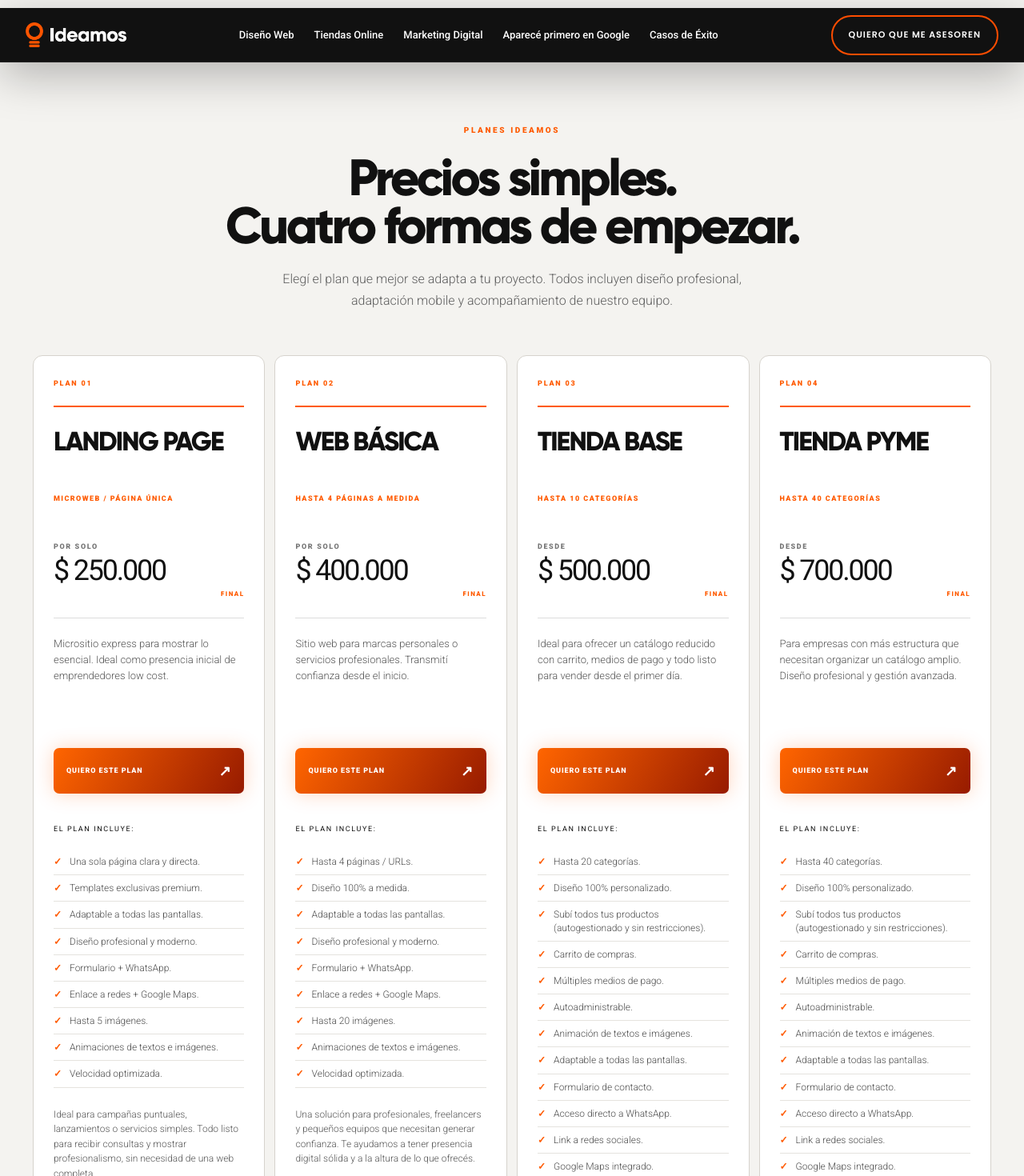
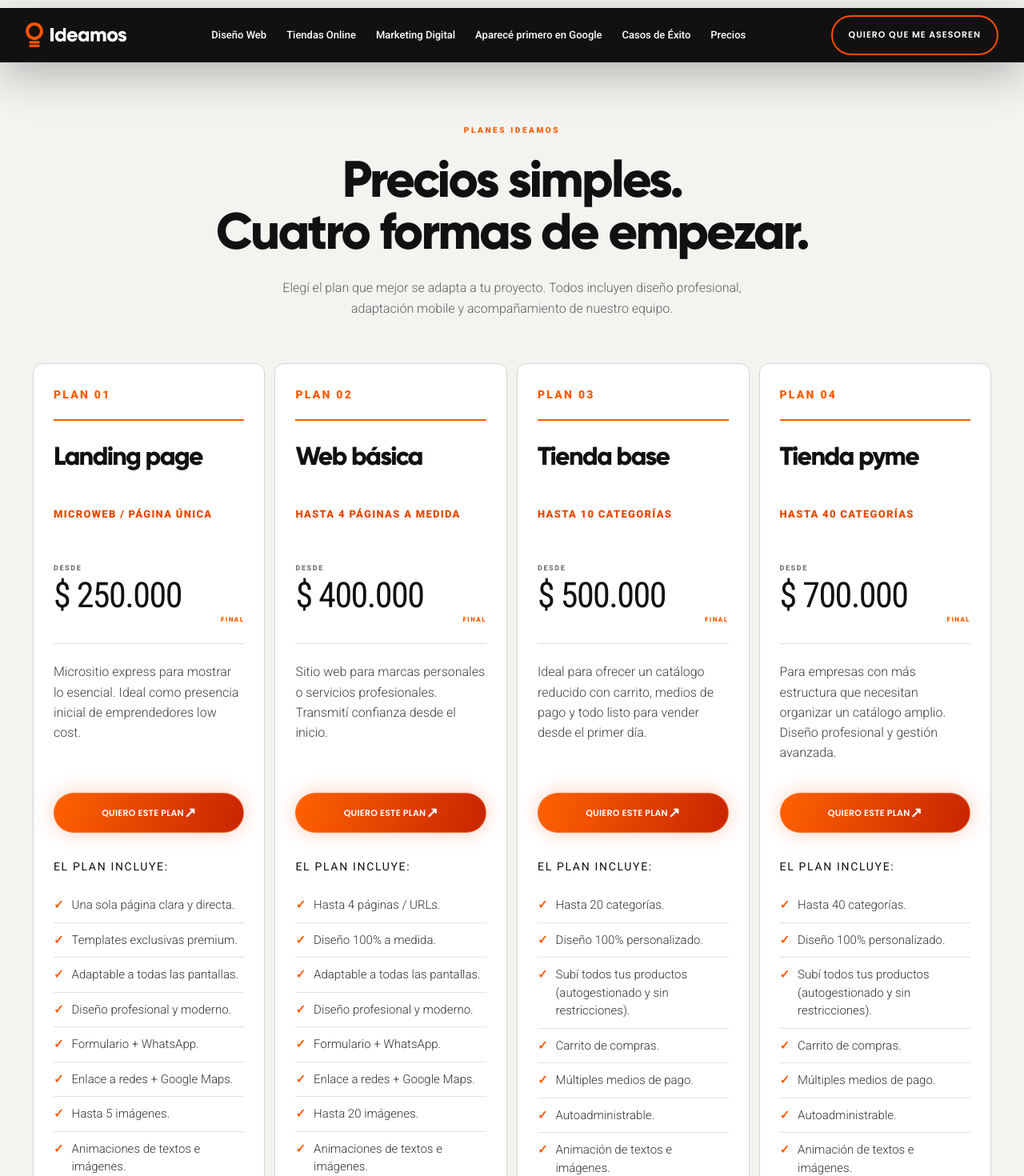
Before and after one commit to ideamosestudio/ideamosdemo, a Next.js app: page /precios in a window 1280 px wide. Shown: the top 1470 px of the page at 80% size. Built offline with nearby package versions, Linux system fonts and the light colour scheme.

Commit message:
Improve pricing page readability and navigation

```diff
--- a/app/layout.tsx
+++ b/app/layout.tsx
@@ -24,7 +24,7 @@ export default function RootLayout({
       <head>
         <link rel="preconnect" href="https://fonts.googleapis.com" />
         <link rel="preconnect" href="https://fonts.gstatic.com" crossOrigin="anonymous" />
-        <link href="https://fonts.googleapis.com/css2?family=Poppins:wght@400;600;700&family=Roboto:wght@300;400;500;700;900&display=swap" rel="stylesheet" />
+        <link href="https://fonts.googleapis.com/css2?family=Poppins:wght@400;600;700&family=Roboto+Condensed:wght@300;400;500;600;700&family=Roboto:wght@300;400;500;700;900&display=swap" rel="stylesheet" />
       </head>
       <body>{children}</body>
     </html>
--- a/app/page.tsx
+++ b/app/page.tsx
@@ -53,7 +53,7 @@ export default function Home() {
     <header className={`nav ${scrolled ? "nav-black" : ""}`}>
       <a href="#inicio" className="brand"><img src={asset("/logos/ideamos-light.webp")} alt="Ideamos" /></a>
       <nav className="nav-links desktop-navigation">
-        <a href={asset("/diseno-web-autoadministrable/")}>Diseño Web</a><a href={asset("/tiendas-online/")}>Tiendas Online</a><a href={asset("/marketing-digital/")}>Marketing Digital</a><a href={asset("/posicionamiento-web/")}>Aparecé primero en Google</a><a href={asset("/casos-de-exito/")}>Casos de Éxito</a>
+        <a href={asset("/diseno-web-autoadministrable/")}>Diseño Web</a><a href={asset("/tiendas-online/")}>Tiendas Online</a><a href={asset("/marketing-digital/")}>Marketing Digital</a><a href={asset("/posicionamiento-web/")}>Aparecé primero en Google</a><a href={asset("/casos-de-exito/")}>Casos de Éxito</a><a href={asset("/precios/")}>Precios</a>
       </nav>
       <a className="nav-contact" href="https://wa.link/wgb5pk">Quiero que me asesoren</a>
       <MobileMenu
@@ -64,6 +64,7 @@ export default function Home() {
           { label: "Marketing Digital", href: asset("/marketing-digital/") },
           { label: "Aparecé primero en Google", href: asset("/posicionamiento-web/") },
           { label: "Casos de Éxito", href: asset("/casos-de-exito/") },
+          { label: "Precios", href: asset("/precios/") },
         ]}
       />
     </header>
--- a/app/precios/page.tsx
+++ b/app/precios/page.tsx
@@ -13,13 +13,14 @@ const navigation = [
   ["Marketing Digital", "marketing-digital"],
   ["Aparecé primero en Google", "posicionamiento-web"],
   ["Casos de Éxito", "casos-de-exito"],
+  ["Precios", "precios"],
 ];
 
 const plans = [
   {
-    name: "Landing Page",
+    name: "Landing page",
     detail: "Microweb / página única",
-    priceLabel: "Por solo",
+    priceLabel: "Desde",
     price: "$ 250.000",
     description: "Micrositio express para mostrar lo esencial. Ideal como presencia inicial de emprendedores low cost.",
     closing: "Ideal para campañas puntuales, lanzamientos o servicios simples. Todo listo para recibir consultas y mostrar profesionalismo, sin necesidad de una web completa.",
@@ -36,9 +37,9 @@ const plans = [
     ],
   },
   {
-    name: "Web Básica",
+    name: "Web básica",
     detail: "Hasta 4 páginas a medida",
-    priceLabel: "Por solo",
+    priceLabel: "Desde",
     price: "$ 400.000",
     description: "Sitio web para marcas personales o servicios profesionales. Transmití confianza desde el inicio.",
     closing: "Una solución para profesionales, freelancers y pequeños equipos que necesitan generar confianza. Te ayudamos a tener presencia digital sólida y a la altura de lo que ofrecés.",
@@ -55,7 +56,7 @@ const plans = [
     ],
   },
   {
-    name: "Tienda Base",
+    name: "Tienda base",
     detail: "Hasta 10 categorías",
     priceLabel: "Desde",
     price: "$ 500.000",
@@ -77,7 +78,7 @@ const plans = [
     ],
   },
   {
-    name: "Tienda Pyme",
+    name: "Tienda pyme",
     detail: "Hasta 40 categorías",
     priceLabel: "Desde",
     price: "$ 700.000",
@@ -148,13 +149,13 @@ export default function PricesPage() {
           <p className="price-detail">{plan.detail}</p>
           <div className="price-value"><small>{plan.priceLabel}</small><strong>{plan.price}</strong><span>FINAL</span></div>
           <p className="price-description">{plan.description}</p>
-          <a className="price-cta" href="https://wa.link/wgb5pk">QUIERO ESTE PLAN <span>↗</span></a>
+          <a className="orange-cta price-cta" href="https://wa.link/wgb5pk">QUIERO ESTE PLAN <span>↗</span></a>
           <div className="price-features">
             <b>EL PLAN INCLUYE:</b>
             <ul>{plan.features.map((feature) => <li key={feature}><i>✓</i><span>{feature}</span></li>)}</ul>
           </div>
           {plan.closing && <p className="price-closing">{plan.closing}</p>}
-          <a className="price-more" href="https://wa.link/wgb5pk">QUIERO MÁS INFO <span>→</span></a>
+          <a className="orange-cta price-more" href="https://wa.link/wgb5pk">QUIERO MÁS INFO <span>→</span></a>
         </article>)}
       </div>
     </section>
--- a/app/revision.css
+++ b/app/revision.css
@@ -2032,3 +2032,84 @@ h1,h2,h3,
   .prices-page .pricing-grid{grid-template-columns:1fr}.prices-page .price-card{padding:28px 24px}
   .prices-page .price-card h3{font-size:42px}.prices-page .price-value strong{font-size:46px}.prices-page .price-description{min-height:0}
 }
+
+/* Pricing legibility and navigation refinements requested from the live review. */
+.prices-page .pricing-heading h1{
+  font-family:"Roboto",Arial,sans-serif;
+  font-size:clamp(44px,5vw,78px);
+  line-height:1.02;
+  letter-spacing:-.045em;
+  font-weight:700;
+}
+.prices-page .price-card-top small{font-size:14px;font-weight:800;letter-spacing:.16em}
+.prices-page .price-card h3{
+  min-height:72px;
+  font-size:clamp(32px,2.5vw,42px);
+  line-height:1;
+  text-transform:none;
+}
+.prices-page .price-detail{
+  min-height:42px;
+  color:#e84800;
+  font-size:13px;
+  line-height:1.45;
+  letter-spacing:.1em;
+}
+.prices-page .price-value strong{
+  font-family:"Roboto Condensed","Arial Narrow",Arial,sans-serif;
+  font-size:clamp(44px,3.2vw,58px);
+  font-weight:400;
+  line-height:.92;
+  letter-spacing:-.035em;
+}
+.prices-page .price-description,
+.prices-page .price-card:nth-child(4) .price-description{
+  min-height:142px;
+  color:#3f3f3f;
+  font-size:16px;
+  line-height:1.58;
+}
+.prices-page .orange-cta.price-cta,
+.prices-page .orange-cta.price-more{
+  display:flex;
+  width:100%;
+  align-items:center;
+  justify-content:space-between;
+  box-sizing:border-box;
+  padding:17px 25px;
+  border:1px solid #ff7840;
+  border-radius:999px;
+  background:linear-gradient(120deg,#ff6500,#971b00);
+  color:#fff;
+  font-family:"Roboto",Arial,sans-serif;
+  font-size:11px;
+  font-weight:700;
+  line-height:1;
+  letter-spacing:.07em;
+  box-shadow:0 0 25px #ff5a0035;
+}
+.prices-page .orange-cta.price-cta:hover,
+.prices-page .orange-cta.price-more:hover{transform:translateY(-4px);box-shadow:0 0 35px #ff5a0060}
+.prices-page .price-features>b{font-size:14px;line-height:1.3;letter-spacing:.12em}
+.prices-page .price-features li,
+.prices-page .price-card:nth-child(4) .price-features li{
+  padding:10px 0;
+  color:#333;
+  font-size:15px;
+  line-height:1.5;
+}
+.prices-page .price-closing,
+.prices-page .price-card:nth-child(4) .price-closing{color:#444;font-size:15px;line-height:1.6}
+.prices-page .orange-cta.price-more{margin-top:34px;border-top:1px solid #ff7840}
+
+@media(max-width:1200px){
+  .prices-page .price-card h3,.prices-page .price-detail,.prices-page .price-description{min-height:0}
+}
+
+@media(max-width:650px){
+  .prices-page .pricing-heading h1{font-size:44px}
+  .prices-page .price-card h3{min-height:0;font-size:39px}
+  .prices-page .price-detail{min-height:0;font-size:13px}
+  .prices-page .price-value strong{font-size:54px}
+  .prices-page .price-description{min-height:0;font-size:16px}
+}
--- a/components/InternalPage.tsx
+++ b/components/InternalPage.tsx
@@ -38,6 +38,7 @@ const nav = [
   ["Marketing Digital", "marketing-digital"],
   ["Aparecé primero en Google", "posicionamiento-web"],
   ["Casos de Éxito", "casos-de-exito"],
+  ["Precios", "precios"],
 ];
 
 const asset = (path: string) => `${process.env.NEXT_PUBLIC_BASE_PATH ?? ""}${path}`;
```
